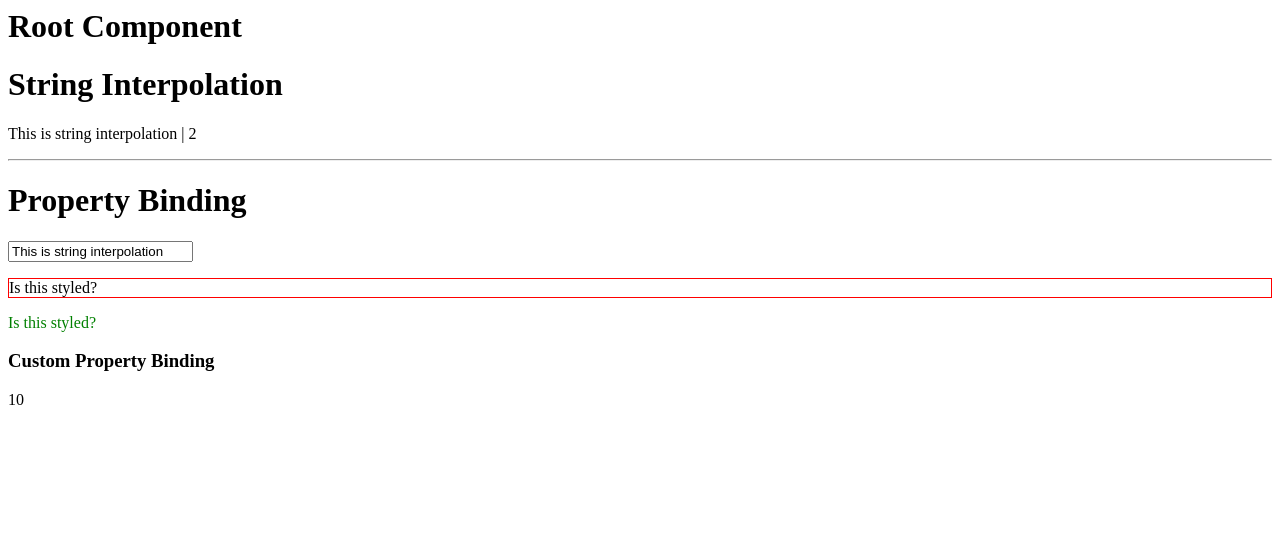
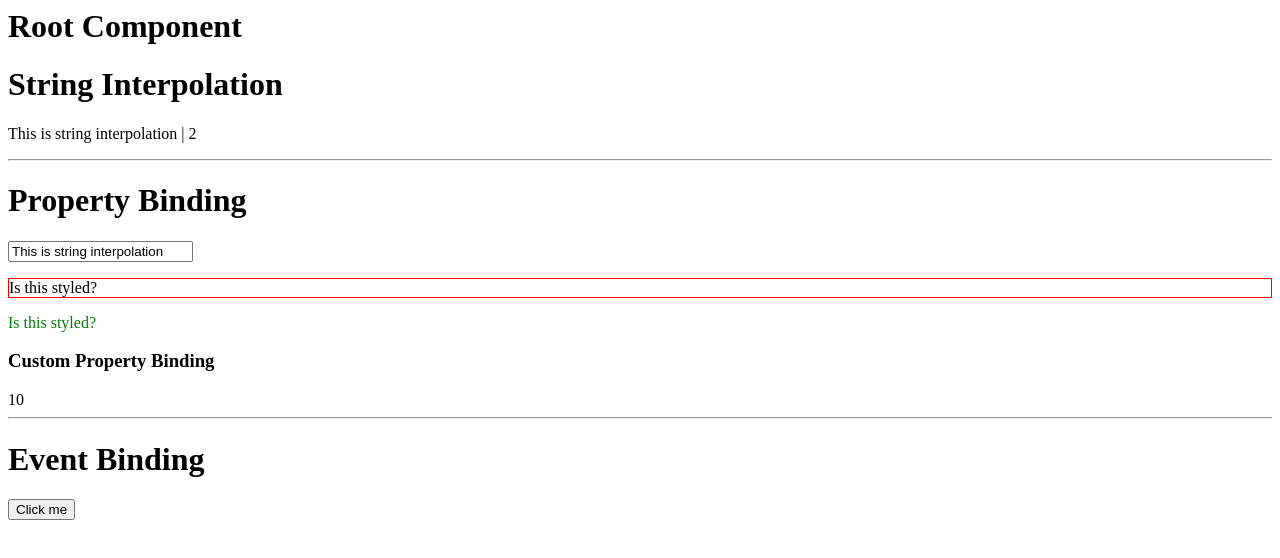
Before and after one commit to ctevnan/FirstApp, an Angular app: page / in a window 1280 px wide. Shown: the top 558 px of the page. Built offline with nearby package versions, Linux system fonts and the light colour scheme.

Commit message:
added click event

```diff
--- a/src/app/app.module.ts
+++ b/src/app/app.module.ts
@@ -6,12 +6,14 @@
 import { AppComponent } from './app.component';
 import { DatabindingComponent } from './databinding/databinding.component';
 import { PropertyBindingComponent } from './databinding/property-binding.component';
+import { EventBindingComponent } from './databinding/event-binding.component';
 
 @NgModule({
   declarations: [
     AppComponent,
     DatabindingComponent,
-    PropertyBindingComponent
+    PropertyBindingComponent,
+    EventBindingComponent
   ],
   imports: [
     BrowserModule,
--- a/src/app/databinding/databinding.component.html
+++ b/src/app/databinding/databinding.component.html
@@ -9,3 +9,6 @@
 <p [ngStyle]="{color: 'green'}">Is this styled?</p>
 <h3>Custom Property Binding</h3>
 <fa-property-binding [result]="10"></fa-property-binding>
+<hr>
+<h1>Event Binding</h1>
+<fa-event-binding></fa-event-binding>
--- a/src/app/databinding/event-binding.component.ts
+++ b/src/app/databinding/event-binding.component.ts
@@ -0,0 +1,15 @@
+import { Component } from '@angular/core';
+
+@Component({
+  moduleId: 'module.id',
+  selector: 'fa-event-binding',
+  template: `
+    <button (click)="onClicked()">Click me</button>
+  `,
+  styles: []
+})
+export class EventBindingComponent {
+  onClicked() {
+  alert('It worked');
+  }
+}
```
